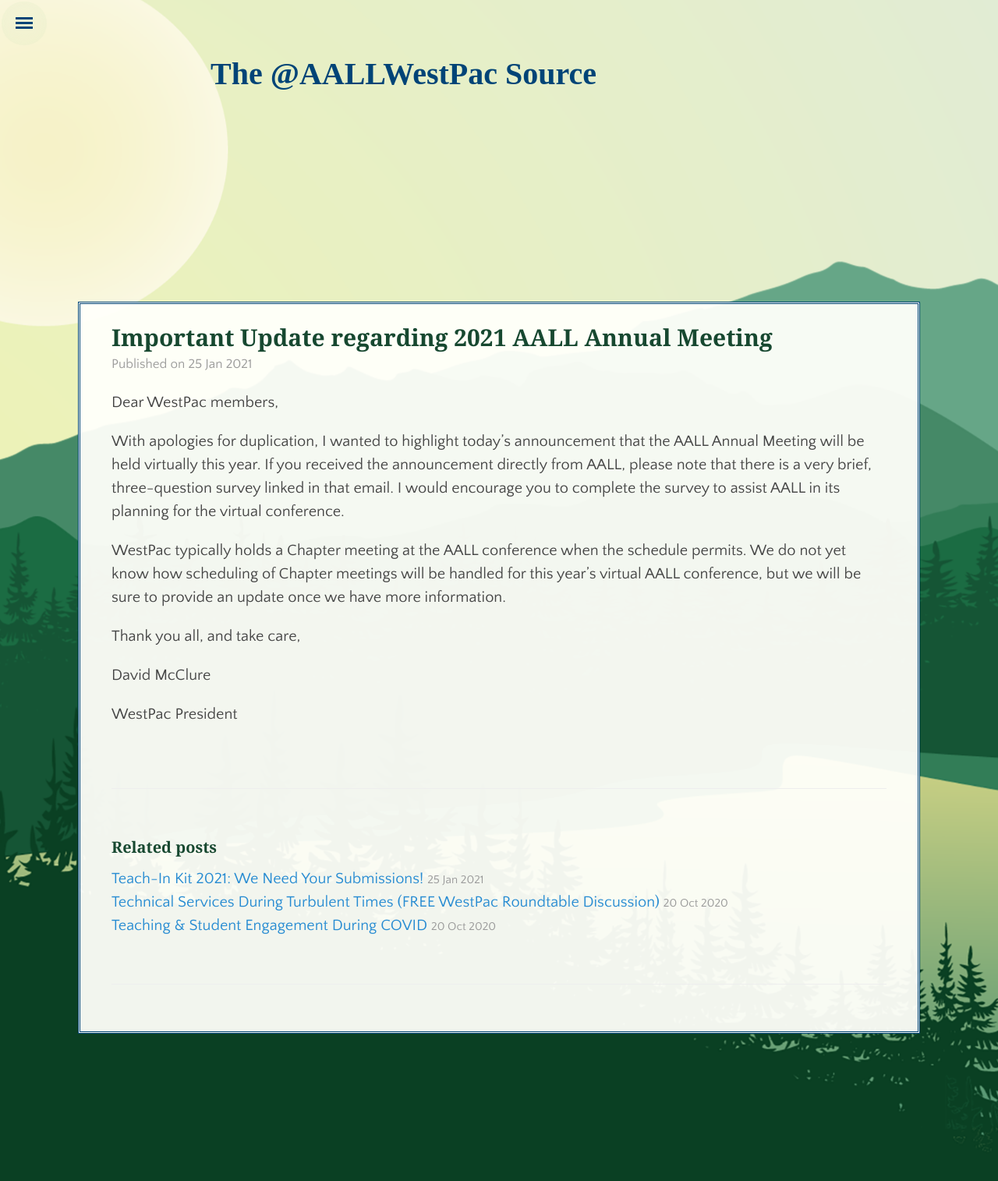
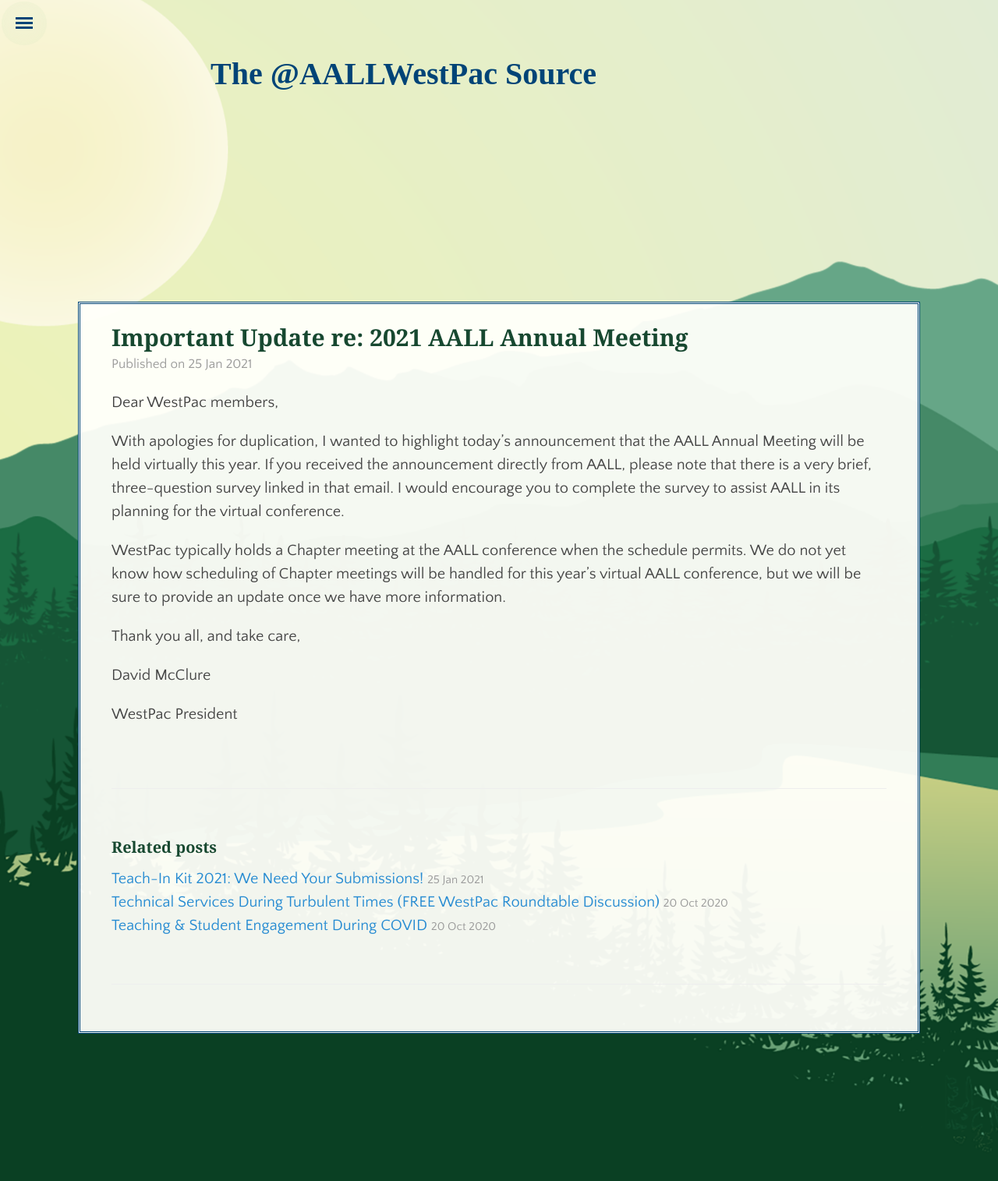
Before and after one commit to aallwestpac/aallwestpac.github.io, a Jekyll site: the page built from _posts/2021-01-25-important-update-re-2021-aall-annual-meeting.md, in a window 1280 px wide. Shown: the top 1515 px of the page at 78% size. Built offline with Jekyll 4.4.1, drawn with Linux system fonts in a browser that asks for light colours; some web fonts are replaced.

Commit message:
titles2 (&colon;)

```diff
--- a/_posts/2021-01-25-important-update-re-2021-aall-annual-meeting.md
+++ b/_posts/2021-01-25-important-update-re-2021-aall-annual-meeting.md
@@ -1,5 +1,5 @@
 ---
-title: Important Update regarding 2021 AALL Annual Meeting
+title: Important Update re&colon; 2021 AALL Annual Meeting
 layout: post
 author: aallwestpac
 source-id: 1uRYvqnscVdgJSmGgSjrc4v0j8I9sASfx_Z_IYvcz3rc
```
Also changed, not shown: _posts/2021-01-25-teach-in-kit-2021-we-need-your-submissions.md (+0 -2 lines).
